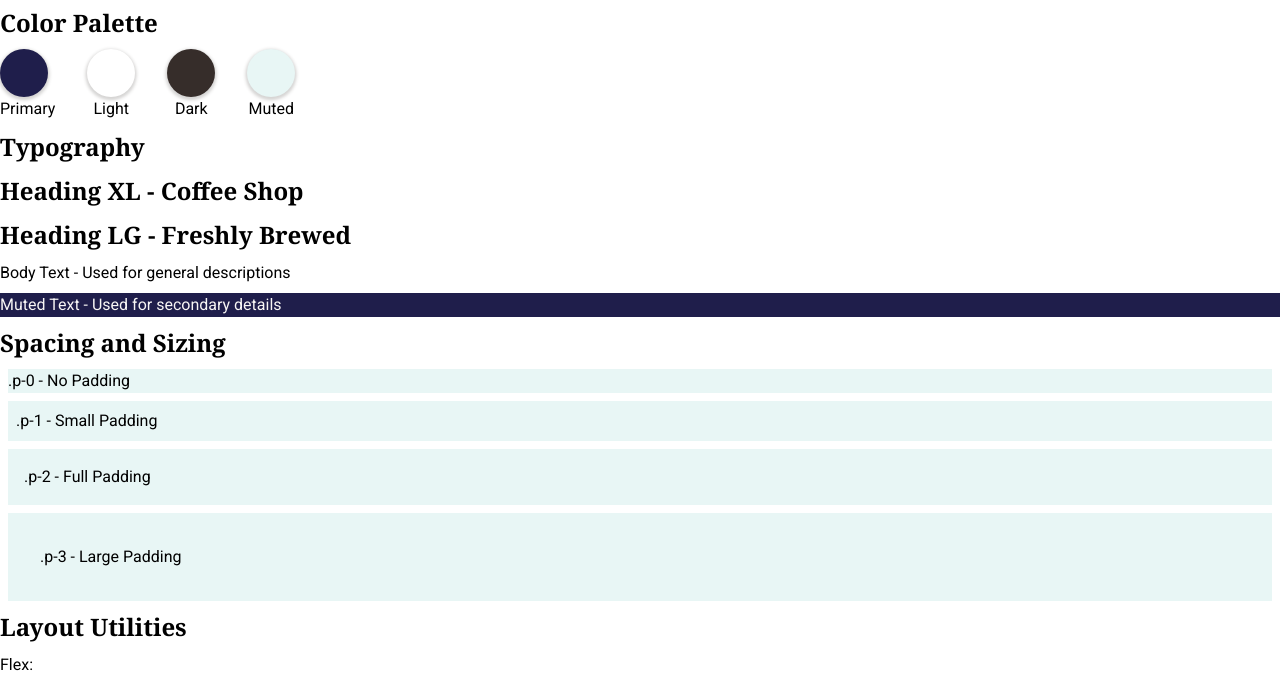
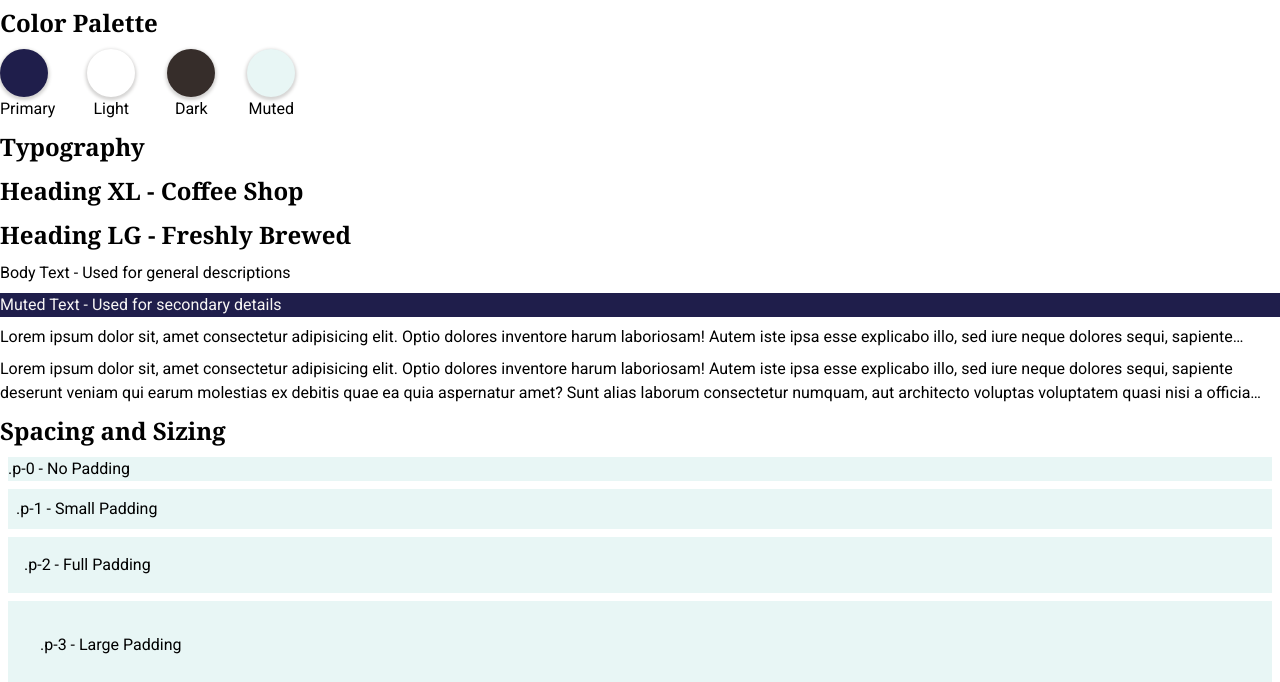
Before and after one commit to marimizzi/website-design-4.2A, a plain HTML site: page coffee/style-guide.html in a window 1280 px wide. Shown: the part 83-765 px from the top of the page. Drawn offline with Linux system fonts and the light colour scheme.

Commit message:
Completed style guide

```diff
--- a/coffee/style-guide.html
+++ b/coffee/style-guide.html
@@ -54,7 +54,11 @@
             <h2 class="heading-lg"> Heading LG - Freshly Brewed</h2>
             <p>Body Text - Used for general descriptions</p>
             <p class="bg-primary text-muted">Muted Text - Used for secondary details</p>
+
+            <p class="line-1">Lorem ipsum dolor sit, amet consectetur adipisicing elit. Optio dolores inventore harum laboriosam! Autem iste ipsa esse explicabo illo, sed iure neque dolores sequi, sapiente deserunt veniam qui earum molestias ex debitis quae ea quia aspernatur amet? Sunt alias laborum consectetur numquam, aut architecto voluptas voluptatem quasi nisi a officia provident quis, recusandae cupiditate id sint perferendis consequuntur iusto pariatur commodi? Suscipit unde tempore sed quam necessitatibus iure qui error voluptates pariatur perspiciatis repellat illo molestiae corporis culpa voluptatem molestias sequi, veniam dignissimos nisi hic. Sit, odio ipsum consectetur delectus asperiores minima magni et dolor suscipit, ad illo repellat eveniet!</p>
+            <p class="line-2">Lorem ipsum dolor sit, amet consectetur adipisicing elit. Optio dolores inventore harum laboriosam! Autem iste ipsa esse explicabo illo, sed iure neque dolores sequi, sapiente deserunt veniam qui earum molestias ex debitis quae ea quia aspernatur amet? Sunt alias laborum consectetur numquam, aut architecto voluptas voluptatem quasi nisi a officia provident quis, recusandae cupiditate id sint perferendis consequuntur iusto pariatur commodi? Suscipit unde tempore sed quam necessitatibus iure qui error voluptates pariatur perspiciatis repellat illo molestiae corporis culpa voluptatem molestias sequi, veniam dignissimos nisi hic. Sit, odio ipsum consectetur delectus asperiores minima magni et dolor suscipit, ad illo repellat eveniet!</p>
         </section>
+
 
         <section>
             <h2>Spacing and Sizing</h2>
--- a/coffee/style.css
+++ b/coffee/style.css
@@ -152,3 +152,26 @@ p {
 .swatch .swatch-name {
         text-align: center;
 }
+
+/******************** TEXT *******************/
+.line-1 {
+    display: -webkit-box;
+    -webkit-box-orient: vertical;
+    -webkit-line-clamp: 1;
+    line-clamp:1;
+
+    height: 1.5em;
+    overflow: clip;
+    text-overflow: ellipsis;
+}
+
+.line-2 {
+    display: -webkit-box;
+    -webkit-box-orient: vertical;
+    -webkit-line-clamp: 2;
+    line-clamp:2;
+
+    height: 3em;
+    overflow: clip;
+    text-overflow: ellipsis;
+}
```
